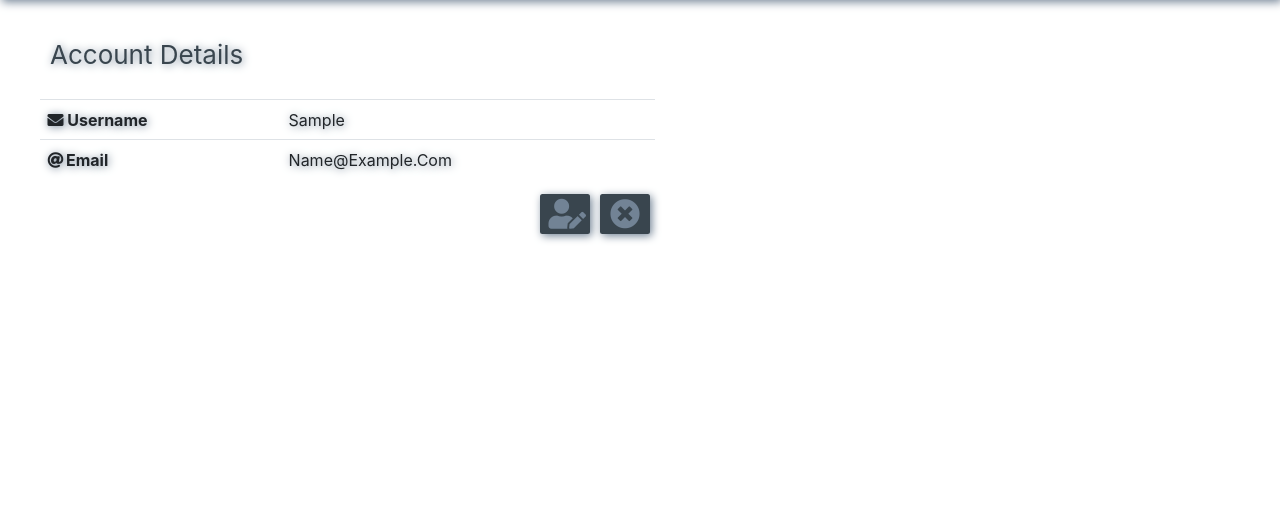
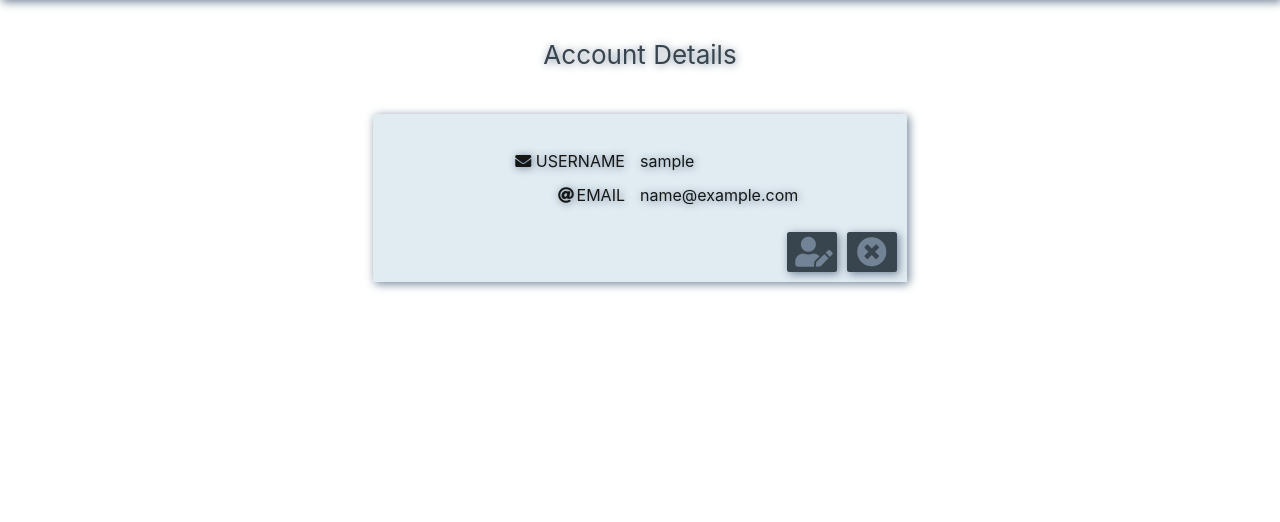
Before and after one commit to Code-Institute-Submissions/neringabickmore-scribbles, a Flask app: page /profile in a window 1280 px wide. Shown: the part 130-652 px from the top of the page. Run offline with Flask 2, Linux system fonts and the light colour scheme; the visitor is signed in with stand-in values (Sample User, id 1); a database or web service that is not in the repository returns one stand-in record (values such as "Sample title"); some libraries are stand-ins or nearby versions.

Commit message:
Changed layout & styling of profile.html

```diff
--- a/static/css/style.css
+++ b/static/css/style.css
@@ -181,11 +181,11 @@ header img{
     max-width: 80%;
     align-self: center;
 }
-#discover-reviews{
+#discover-reviews, #view-profile{
     text-transform: uppercase;
 }
 
-#discover-reviews dd{
+#discover-reviews dd, #view-profile dd{
     text-transform: none;
 }
 
--- a/templates/pages/profile.html
+++ b/templates/pages/profile.html
@@ -6,27 +6,28 @@
 </div>
 
 {% else %}
+<!-- User Profile -->
+<div class="container-fluid">
+
     <!-- Title -->
-<div class="container-fluid">
-    <div class="col-12 account">
+    <div class="row justify-content-center mb-4">
+        <div class="col-5 account text-center">
             <h1>account details</h1>
         </div>
+    </div>
 
-    <div class="col-12 col-sm-6 account p-2">
-        <!-- Details -->
-        <table class="table">
-            <tbody>
-                <tr>
-                    <th scope="row"><i class="fas fa-envelope" aria-hidden="true"></i> username</th>
-                    <td> {{ user.username }} </td>
-                </tr>
-                <tr>
-                    <th scope="row"><i class="fas fa-at pr-1" aria-hidden="true"></i>email</th>
-                    <td> {{ user.email }} </td>
-                </tr>
-            </tbody>
-        </table>
+    <!-- User Details -->
+    <div class="row justify-content-center mb-4">
+        <div class="col-10 col-sm-5 access-box p-2 ">
+            <dl class="row mt-5" id="view-profile">
 
+                        <dl class="col-6"><i class="fas fa-envelope" aria-hidden="true"></i> username</dl>
+                        <dd> {{ user.username }} </dd>
+
+                        <dl class="col-6"><i class="fas fa-at pr-1" aria-hidden="true"></i>email</dl>
+                        <dd> {{ user.email }} </dd>
+
+             </dl>
             <!-- Action Buttons -->
             <a class="btn" href="/discover" title="cancel"><i class="fas fa-times-circle icon-btn"
                     aria-hidden="true"></i></a>
@@ -34,5 +35,7 @@
                     class="fas fa-user-edit icon-btn" aria-hidden="true"></i></a>
         </div>
     </div>
+</div>
+
 {% endif %}
 {% endblock %}
```
Lines whose indentation alone changed are shown as unchanged.
